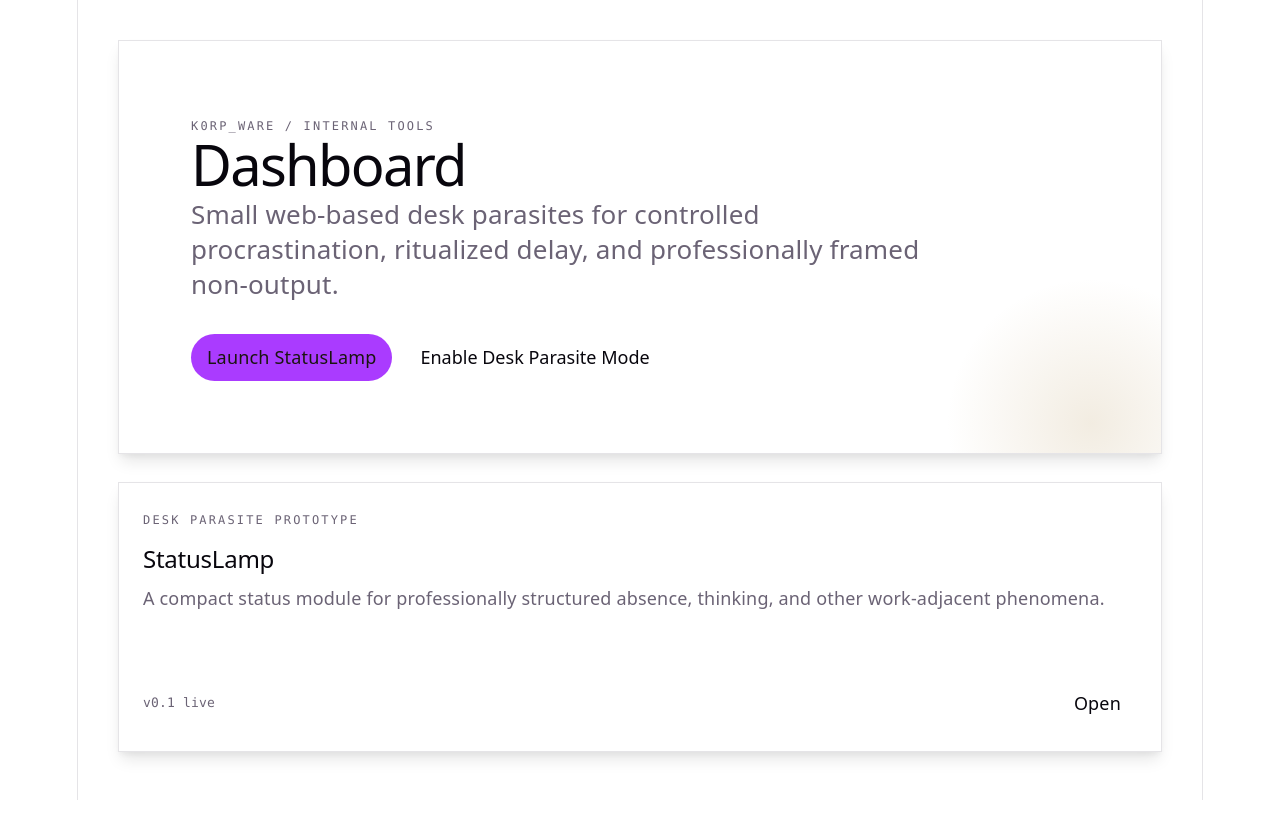
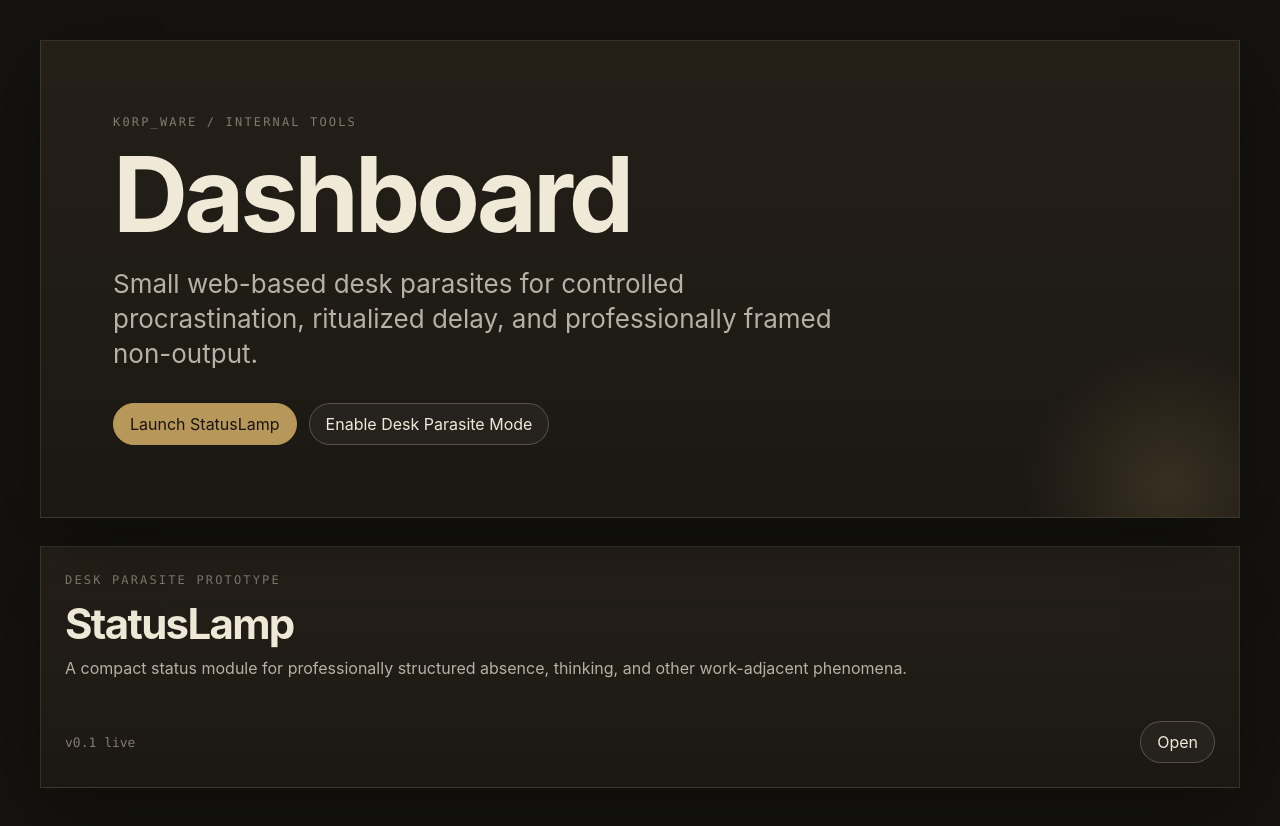
Before and after one commit to EinCorn/K0rp_ware, a React (Vite) app: page / in a window 1280 px wide. Before the commit the page ends 800 px from the top, so only its background shows below. Built offline with nearby package versions, Linux system fonts and the light colour scheme.

Commit message:
Set global K0rp_ware theme

```diff
--- a/src/index.css
+++ b/src/index.css
@@ -1,111 +1,84 @@
 :root {
-  --text: #6b6375;
-  --text-h: #08060d;
-  --bg: #fff;
-  --border: #e5e4e7;
-  --code-bg: #f4f3ec;
-  --accent: #aa3bff;
-  --accent-bg: rgba(170, 59, 255, 0.1);
-  --accent-border: rgba(170, 59, 255, 0.5);
-  --social-bg: rgba(244, 243, 236, 0.5);
-  --shadow:
-    rgba(0, 0, 0, 0.1) 0 10px 15px -3px, rgba(0, 0, 0, 0.05) 0 4px 6px -2px;
+  --text: #b7b0a5;
+  --text-h: #f1e9d8;
+  --muted: #817a70;
+  --bg: #14130f;
+  --panel: #242018;
+  --panel-deep: #1b1813;
+  --panel-soft: rgba(255, 255, 255, 0.035);
+  --panel-header: #1a1814;
+  --border: rgba(210, 196, 166, 0.14);
+  --border-strong: rgba(210, 196, 166, 0.28);
+  --button-bg: rgba(255, 255, 255, 0.045);
+  --accent: #b8975b;
+  --shadow: 0 22px 80px rgba(0, 0, 0, 0.34);
 
-  --sans: system-ui, 'Segoe UI', Roboto, sans-serif;
-  --heading: system-ui, 'Segoe UI', Roboto, sans-serif;
-  --mono: ui-monospace, Consolas, monospace;
+  --sans:
+    Inter, ui-sans-serif, system-ui, -apple-system, BlinkMacSystemFont, 'Segoe UI', sans-serif;
+  --mono:
+    'SFMono-Regular', 'Roboto Mono', Consolas, 'Liberation Mono', Menlo, monospace;
 
-  font: 18px/145% var(--sans);
-  letter-spacing: 0.18px;
-  color-scheme: light dark;
+  font-family: var(--sans);
   color: var(--text);
   background: var(--bg);
   font-synthesis: none;
   text-rendering: optimizeLegibility;
   -webkit-font-smoothing: antialiased;
   -moz-osx-font-smoothing: grayscale;
-
-  @media (max-width: 1024px) {
-    font-size: 16px;
-  }
 }
 
-@media (prefers-color-scheme: dark) {
-  :root {
-    --text: #9ca3af;
-    --text-h: #f3f4f6;
-    --bg: #16171d;
-    --border: #2e303a;
-    --code-bg: #1f2028;
-    --accent: #c084fc;
-    --accent-bg: rgba(192, 132, 252, 0.15);
-    --accent-border: rgba(192, 132, 252, 0.5);
-    --social-bg: rgba(47, 48, 58, 0.5);
-    --shadow:
-      rgba(0, 0, 0, 0.4) 0 10px 15px -3px, rgba(0, 0, 0, 0.25) 0 4px 6px -2px;
-  }
+* {
+  box-sizing: border-box;
+}
 
-  #social .button-icon {
-    filter: invert(1) brightness(2);
-  }
+html {
+  background:
+    radial-gradient(circle at top left, rgba(184, 151, 91, 0.14), transparent 34rem),
+    linear-gradient(180deg, #171610 0%, #0f0e0b 100%);
 }
 
 body {
   margin: 0;
+  min-width: 320px;
+  min-height: 100svh;
+}
+
+button,
+a {
+  -webkit-tap-highlight-color: transparent;
+}
+
+button:focus-visible,
+a:focus-visible {
+  outline: 2px solid var(--accent);
+  outline-offset: 3px;
 }
 
 #root {
-  width: 1126px;
-  max-width: 100%;
-  margin: 0 auto;
-  text-align: center;
-  border-inline: 1px solid var(--border);
   min-height: 100svh;
-  display: flex;
-  flex-direction: column;
-  box-sizing: border-box;
+}
+
+h1,
+h2,
+p {
+  margin-top: 0;
 }
 
 h1,
 h2 {
-  font-family: var(--heading);
-  font-weight: 500;
   color: var(--text-h);
+  line-height: 0.98;
+  letter-spacing: -0.04em;
 }
 
 h1 {
-  font-size: 56px;
-  letter-spacing: -1.68px;
-  margin: 32px 0;
-  @media (max-width: 1024px) {
-    font-size: 36px;
-    margin: 20px 0;
-  }
-}
-h2 {
-  font-size: 24px;
-  line-height: 118%;
-  letter-spacing: -0.24px;
-  margin: 0 0 8px;
-  @media (max-width: 1024px) {
-    font-size: 20px;
-  }
-}
-p {
-  margin: 0;
+  font-size: clamp(42px, 9vw, 104px);
 }
 
-code,
-.counter {
-  font-family: var(--mono);
-  display: inline-flex;
-  border-radius: 4px;
-  color: var(--text-h);
+h2 {
+  font-size: clamp(28px, 4vw, 42px);
 }
 
-code {
-  font-size: 15px;
-  line-height: 135%;
-  padding: 4px 8px;
-  background: var(--code-bg);
+p {
+  line-height: 1.6;
 }
```
